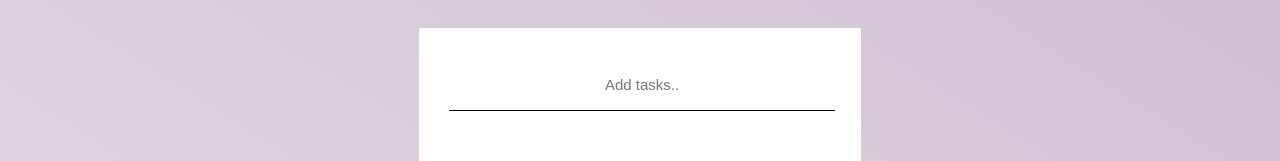
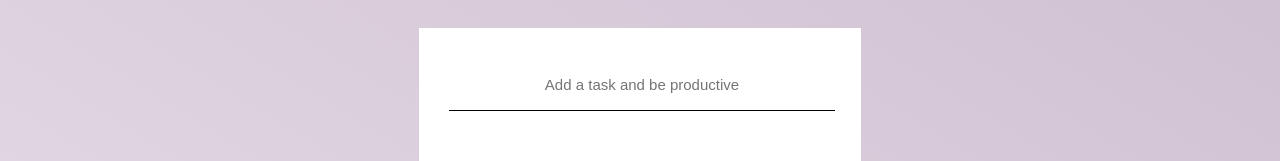
Before and after one commit to miapb/todo-list, a Vue app: page / in a window 1280 px wide. Shown: the part 177-338 px from the top of the page. Built offline with nearby package versions, Linux system fonts and the light colour scheme; a web font is replaced by a local one.

Commit message:
Change placeholder text in new task input

```diff
--- a/src/components/TodoList.vue
+++ b/src/components/TodoList.vue
@@ -5,7 +5,7 @@
     </div>
 
     <div class = "content">
-      <input type="text" class="input" id="inputTask" placeholder="Add tasks.." v-on:keyup.enter="addTask">
+      <input type="text" class="input" id="inputTask" placeholder="Add a task and be productive" v-on:keyup.enter="addTask">
 
       <div v-for = "(task, index) in tasks" :key="task.id" class="taskElement">
         <div class="checkbox">
```
